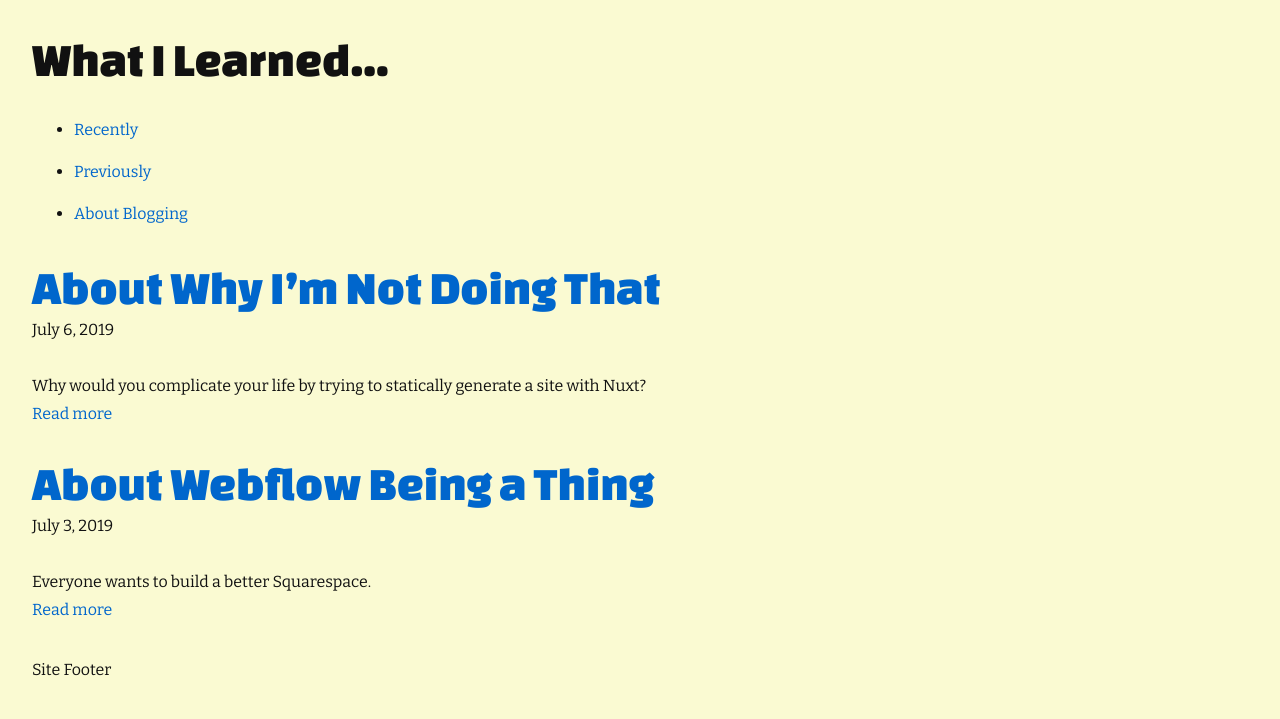
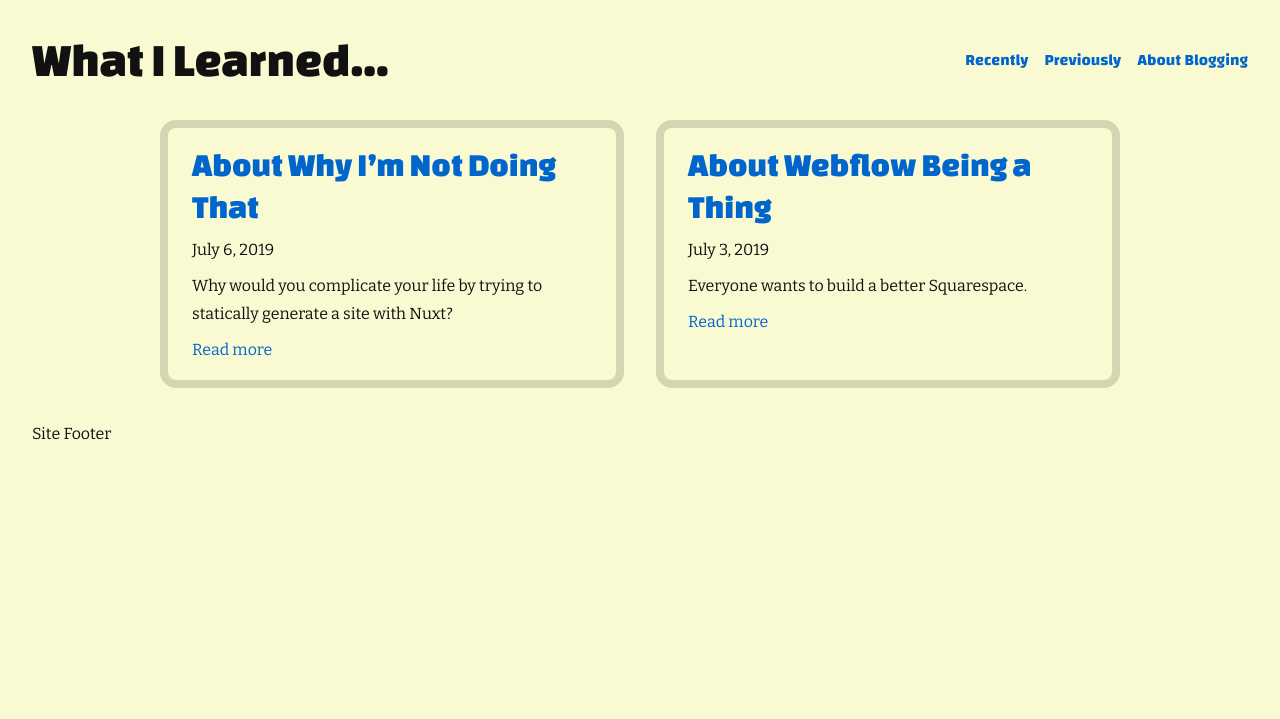
Before and after one commit to aaronpinero/pinero-blog, an Eleventy site: page archive.njk in a window 1280 px wide. Built offline with nearby package versions, Linux system fonts and the light colour scheme; Eleventy itself is replaced by a stand-in of ours; files that its build step writes are made by us from their sources.

Commit message:
more styling

```diff
--- a/_includes/base-layout.njk
+++ b/_includes/base-layout.njk
@@ -3,13 +3,13 @@
   <head>
     <meta charset="utf-8">
     <meta name="viewport" content="width=device-width, initial-scale=1" />
-    <link href="https://fonts.googleapis.com/css2?family=Bitter:ital,wght@0,400;0,700;1,400&family=Changa+One:ital@0;1&display=swap" rel="stylesheet">
+    <link href="https://fonts.googleapis.com/css2?family=Bitter:ital,wght@0,400;0,700;1,400&family=Changa+One&family=Changa:wght@700&display=swap" rel="stylesheet">
     <link rel="stylesheet" href="{{ '/css/tyfy.css' | url }}">
     <link rel="stylesheet" href="{{ '/css/blog.css' | url }}">
     <title>What I Learned... {{ title }}</title>
   </head>
   <body class="tymargins-skip">
-    <header>
+    <header class="tymargins-off">
       <h1>What I Learned...</h1>
       <nav>
         <ul>
--- a/about.md
+++ b/about.md
@@ -12,7 +12,7 @@ Now I’ll go back to blogging.
 
 ## The Static Site Generation of Blogging
 
-SSG is cool right now. I always wanted to be one of the cool kids, so I’m going to <a href="https://css-tricks.com/?s=eleventy&orderby=relevance&post_type=post%2Cpage%2Cguide">copycat CSS-Tricks’ Chris Coyier</a> and start working with <a href="https://www.11ty.dev">Eleventy</a>. I can use GitHub and Eleventy to publish by blog on GitHub Pages.
+SSG is cool right now. I always wanted to be one of the cool kids, so I’m going to <a href="https://css-tricks.com/?s=eleventy&orderby=relevance&post_type=post%2Cpage%2Cguide">copycat CSS-Tricks’ Chris Coyier</a> and start working with <a href="https://www.11ty.dev">Eleventy</a>. A statically generated site can be served from basically anywhere.
 
 ## Fast Blog Design
 
--- a/archive.njk
+++ b/archive.njk
@@ -7,13 +7,15 @@ pagination:
   reverse: true
   alias: posts
 ---
+<div class="archive tymargins-off">
 {% for post in posts %}
   {% if not loop.first %}
     <article>
-      <h1><a href="{{ post.url | url }}">{{ post.data.title }}</a></h1>
-      <time datetime="{{ post.date | dateIso }}">{{ post.date | dateReadable }}</time>
+      <h1 class="tyfont-size-h2"><a href="{{ post.url | url }}">{{ post.data.title }}</a></h1>
+      <div><time datetime="{{ post.date | dateIso }}">{{ post.date | dateReadable }}</time></div>
       <p>{{ post.data.excerpt }}</p>
-      <a href="{{ post.url | url }}" aria-label="Read more on {{ post.data.title }}">Read more</a>
+      <p><a href="{{ post.url | url }}" aria-label="Read more on {{ post.data.title }}">Read more</a></p>
     </article>
   {% endif %}
 {% endfor %}
+</div>
--- a/css/blog.css
+++ b/css/blog.css
@@ -7,7 +7,20 @@ h1, h2, h3, h4, h5, h6 {
   font-weight:400;
 }
 body > header {
+  align-items:center;
+  display:flex;
+  justify-content:space-between;
   padding:2rem;
+}
+body > header > nav > ul {
+  display:grid;
+  grid-gap:1rem;
+  grid-template-columns:auto auto auto;
+}
+body > header > nav > ul li {
+  display:block;
+  font-family:'Changa',helvetica,arial,sans-serif;
+  font-weight:700;
 }
 body > main {
   padding:0 2rem;
@@ -15,7 +28,22 @@ body > main {
 body > footer {
   padding:2rem;
 }
-
+.archive {
+  display:grid;
+  grid-gap:2rem;
+  grid-template-columns:repeat(auto-fit,minmax(15rem,1fr));
+  margin-left:auto;
+  margin-right:auto;
+  max-width:60rem;
+}
+.archive article {
+  border:0.5rem rgba(0,0,0,0.15) solid;
+  border-radius:1rem;
+  padding:1rem 1.5rem;
+}
+.archive article * + * {
+  margin-top:0.5rem;
+}
 article.home-post,
 article.single-post,
 article.single-page {
@@ -23,7 +51,6 @@ article.single-page {
   margin-right:auto;
   max-width:40rem;
 }
-
 h1.page-title {
   text-align:center;
   background:linear-gradient(45deg,darkgreen, blue);
@@ -41,9 +68,8 @@ div.post-meta {
   border-radius:1rem;
   color:white;
   display:table;
-  font-family:'Changa One',helvetica,arial,sans-serif;
-  font-style:italic;
-  font-weight:400;
+  font-family:'Changa',helvetica,arial,sans-serif;
+  font-weight:700;
   margin-left:auto;
   margin-right:auto;
   line-height:2.5;
```
Also changed, not shown: 7 other files.
